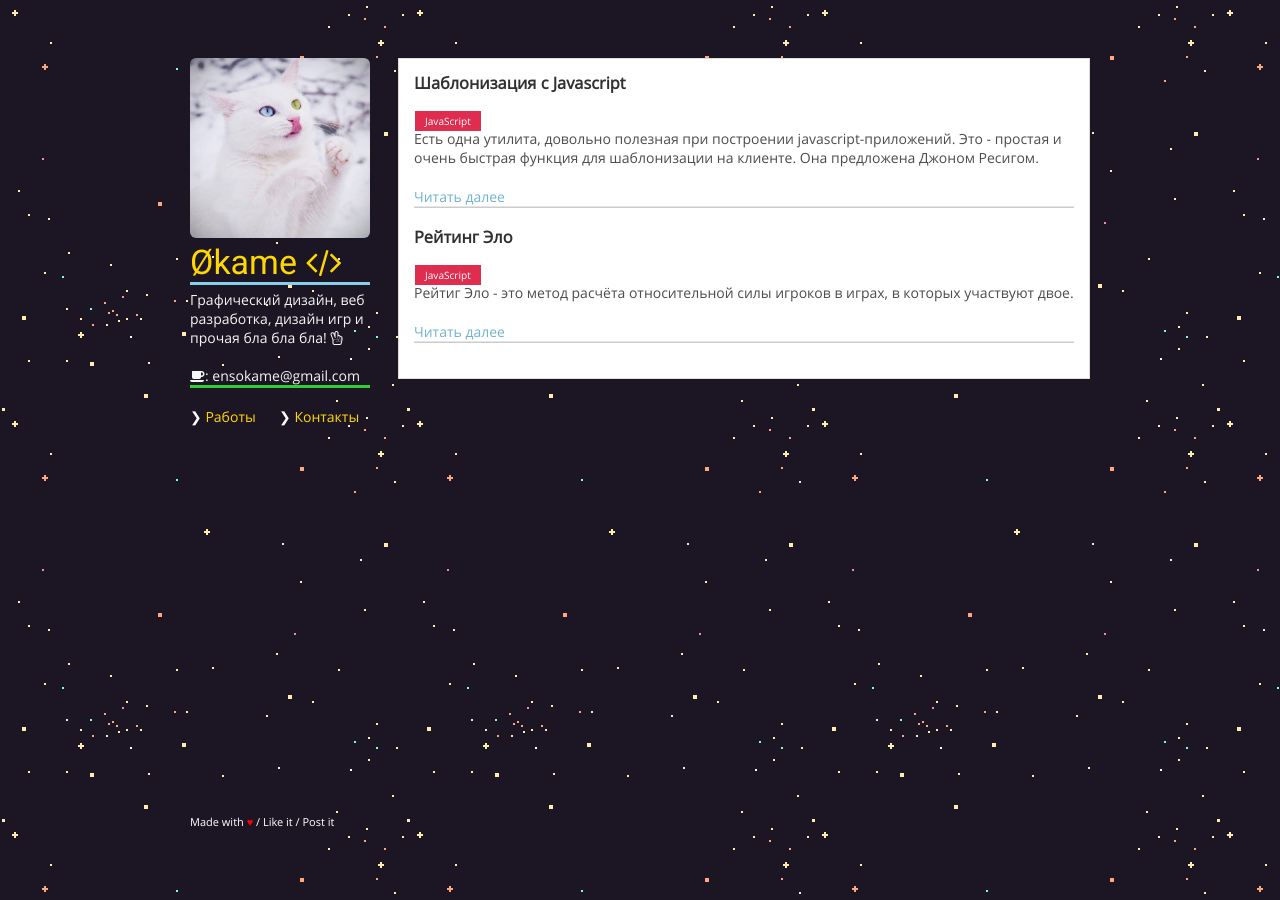
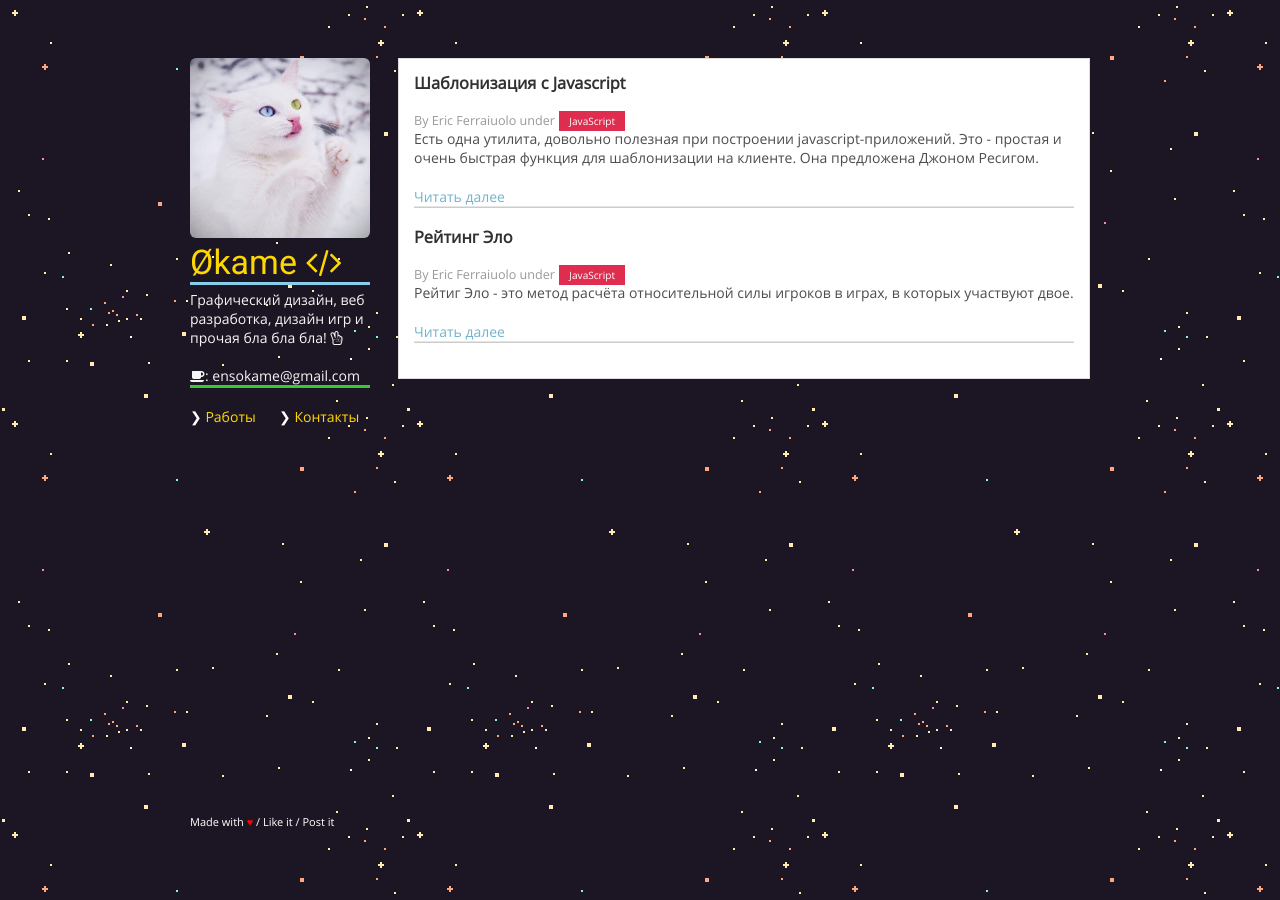
Before and after one commit to IOEnso/ioenso.github.io, a Jekyll site: the page built from index.html, in a window 1280 px wide. Built offline with Jekyll 4.4.1, drawn with Linux system fonts in a browser that asks for light colours.

Commit message:
Update index.html

```diff
--- a/index.html
+++ b/index.html
@@ -7,7 +7,7 @@ layout: default
     <article class="post">
       <h3 class="anchor"><a href="{{ site.baseurl }}{{ post.url }}">{{ post.title }}</a></h3>
       <p class="post-meta">
-        <a class="post-category post-category-js" href="#">JavaScript</a>
+        By Eric Ferraiuolo under <a class="post-category post-category-js" href="#">JavaScript</a>
       </p>
       <div class="post-entry">
         {{ post.excerpt }}
```
